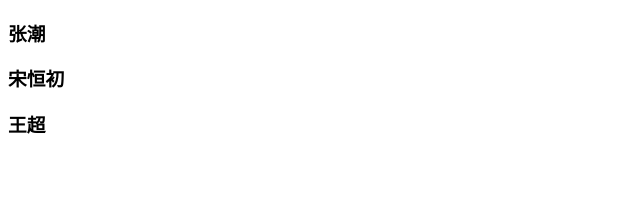
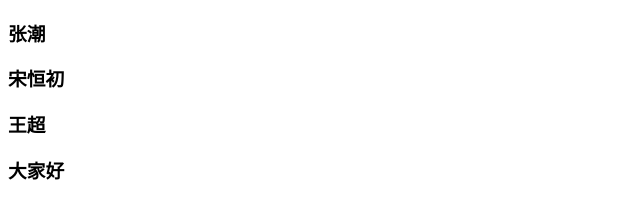
Before and after one commit to angel-geyuwen/angel-geyuwen.github.io, a plain HTML site: page index.html in a window 1280 px wide. Shown: the full height of the page, 0-640 px from the left. Drawn offline with Linux system fonts and the light colour scheme.

Commit message:
update index.html

```diff
--- a/index.html
+++ b/index.html
@@ -10,5 +10,6 @@
   <h3>张潮</h3>
   <h3>宋恒初</h3>
   <h3>王超</h3>
+  <h3>大家好</h3>
 </body>
 </html>
```
